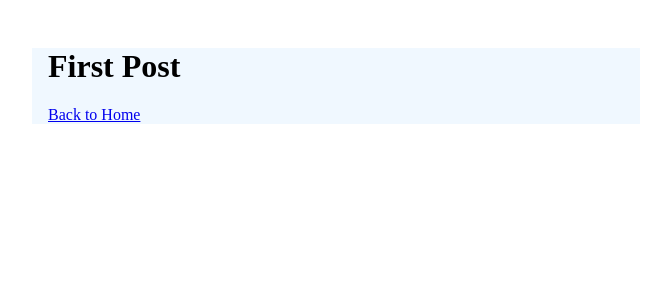
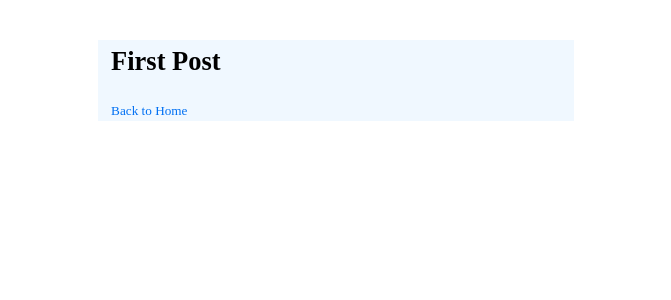
Before and after one commit to vivlio-kumihan/tk, a Next.js app: page /posts/first-post in a window 1280 px wide. Shown: the top 300 px of the page, without its empty margins (304-975 px from the left). Built offline with nearby package versions, Linux system fonts and the light colour scheme.

Commit message:
global css

```diff
--- /dev/null
+++ b/pages/_app.js
@@ -0,0 +1,7 @@
+import "../styles/global.css"
+
+function App({ Component, pageProps }) {
+  return <Component {...pageProps} />
+}
+
+export default App
--- /dev/null
+++ b/styles/global.css
@@ -0,0 +1,26 @@
+html, body {
+  padding: 0;
+  margin: 0;
+  font-family: serif;
+  line-height: 1.6;
+  font-size: 3.5mm;
+}
+
+* {
+  box-sizing: border-box;
+}
+
+a {
+  color: #0070f3;
+  text-decoration: none;
+}
+
+a:hover {
+  color:goldenrod;
+  text-decoration: underline;
+}
+
+img {
+  max-width: 100%;
+  display: block;
+}
```
